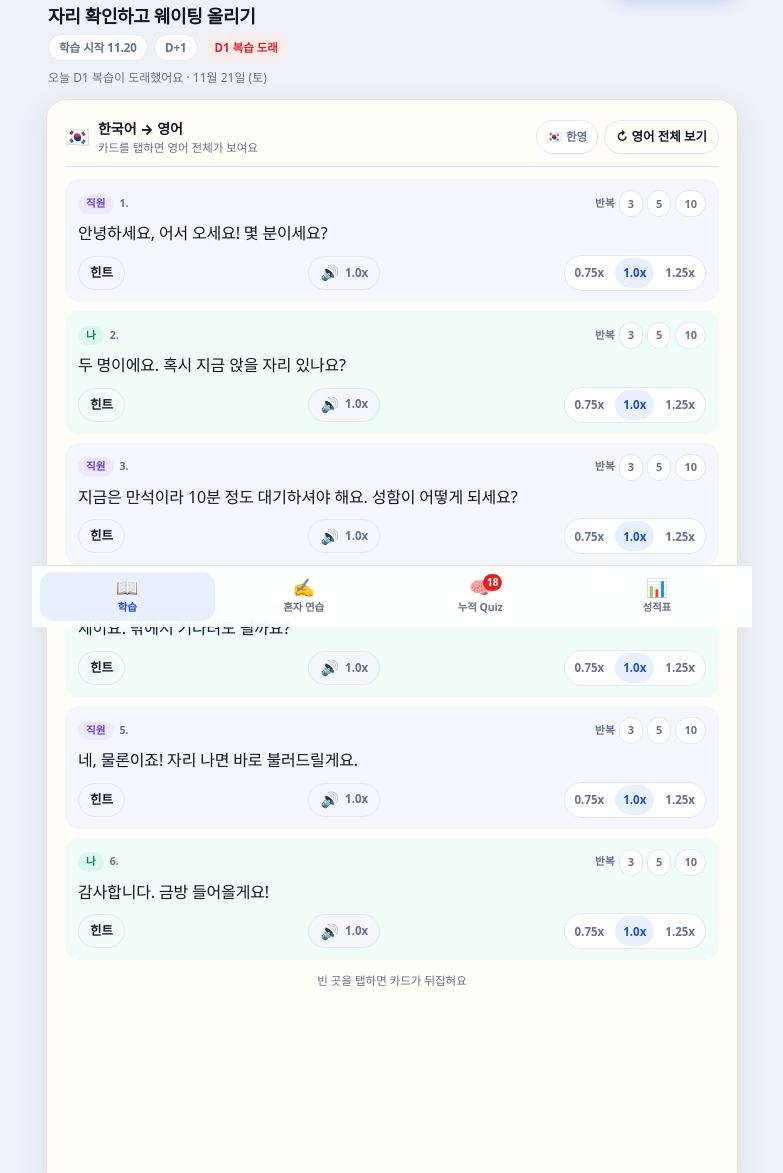
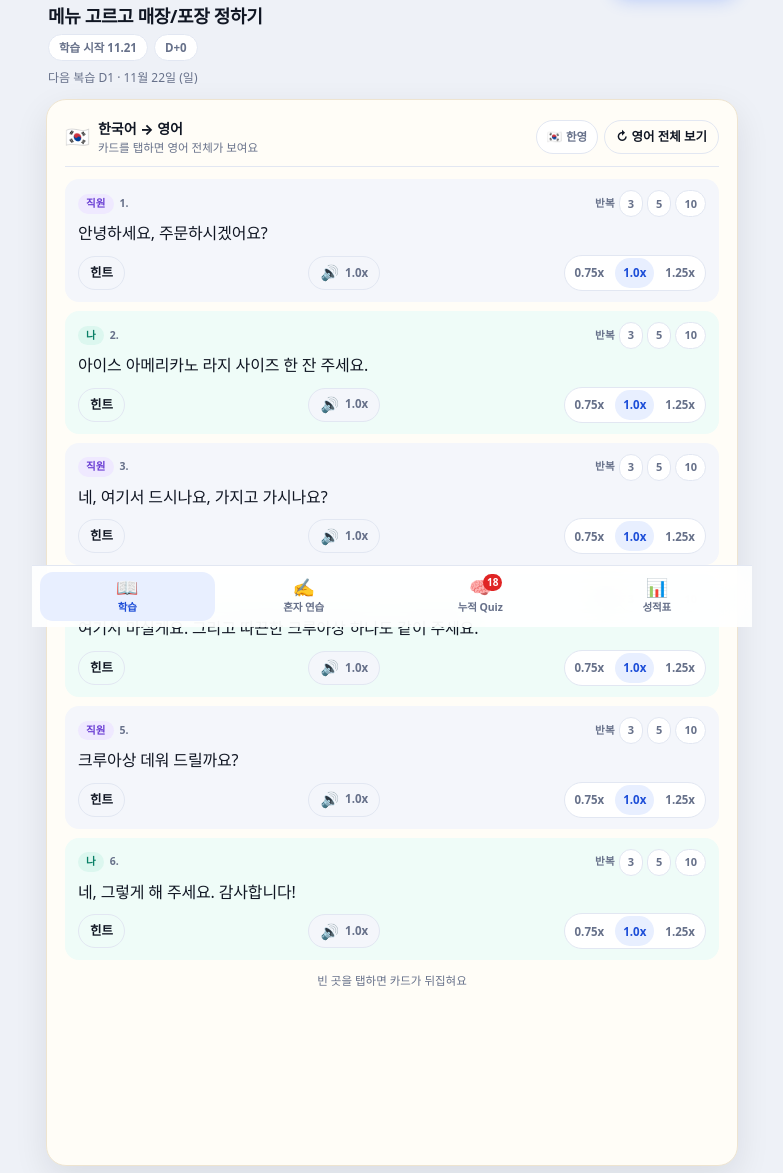
Before and after one commit to trizzen-jc/sky-english, a plain HTML site: page index.html in a window 1280 px wide. Shown: the part 173-1346 px from the top of the page, without its empty margins (248-1031 px from the left). Drawn offline with Linux system fonts and the light colour scheme.

Commit message:
Add Scene 2

```diff
--- a/index.html
+++ b/index.html
@@ -656,6 +656,69 @@
      ════════════════════════════════════════════════════ */
   var CONTENT = {
     scenes: [
+      {
+        id: 'cafe-02-order',
+        chapter: 'Chapter 1 · 카페',
+        chip: 'Scene 2 · 기본 주문',
+        title: '메뉴 고르고 매장/포장 정하기',
+        learnedDate: '2026-11-21',
+        turns: [
+          {
+            id: 't1',
+            speaker: 'partner',
+            role: '직원',
+            ko: '안녕하세요, 주문하시겠어요?',
+            en: 'Hi there! What can I get for you today?',
+            hint: 'What can I get for you',
+            note: ''
+          },
+          {
+            id: 't2',
+            speaker: 'me',
+            role: '나',
+            ko: '아이스 아메리카노 라지 사이즈 한 잔 주세요.',
+            en: 'Can I get a large iced Americano, please?',
+            hint: 'Can I get a',
+            note: ''
+          },
+          {
+            id: 't3',
+            speaker: 'partner',
+            role: '직원',
+            ko: '네, 여기서 드시나요, 가지고 가시나요?',
+            en: 'Sure! Is that for here or to go?',
+            hint: 'for here or to go',
+            note: ''
+          },
+          {
+            id: 't4',
+            speaker: 'me',
+            role: '나',
+            ko: '여기서 마실게요. 그리고 따끈한 크루아상 하나도 같이 주세요.',
+            en: "For here, please. And I'll also take a warm croissant.",
+            hint: 'For here, please',
+            note: ''
+          },
+          {
+            id: 't5',
+            speaker: 'partner',
+            role: '직원',
+            ko: '크루아상 데워 드릴까요?',
+            en: 'Would you like me to warm up the croissant for you?',
+            hint: 'warm up',
+            note: ''
+          },
+          {
+            id: 't6',
+            speaker: 'me',
+            role: '나',
+            ko: '네, 그렇게 해 주세요. 감사합니다!',
+            en: 'Yes, please do. Thank you!',
+            hint: 'please do',
+            note: ''
+          }
+        ]
+      },
       {
         id: 'cafe-01-wait',
         chapter: 'Chapter 1 · 카페',
```
Also changed, not shown: 12 other files.
